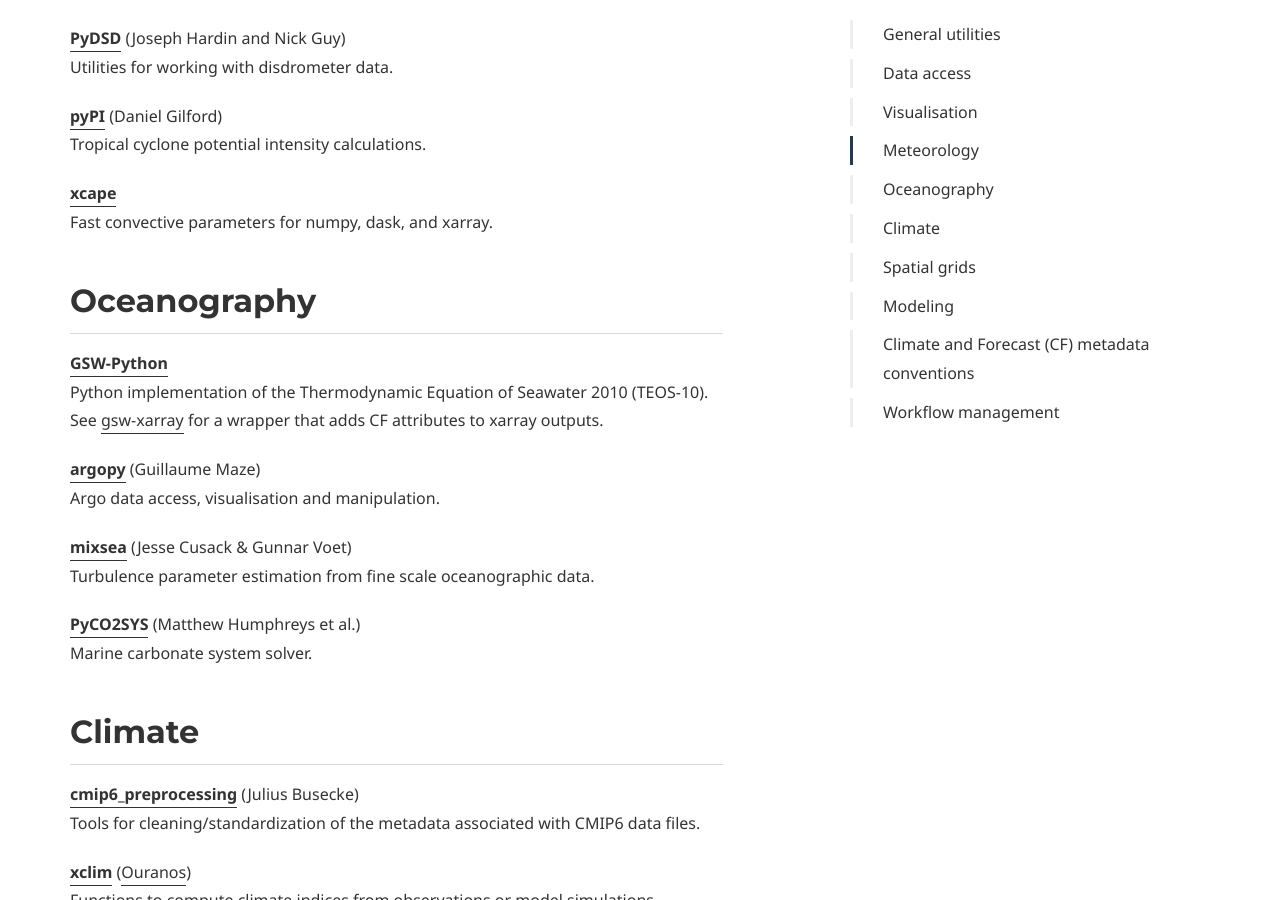
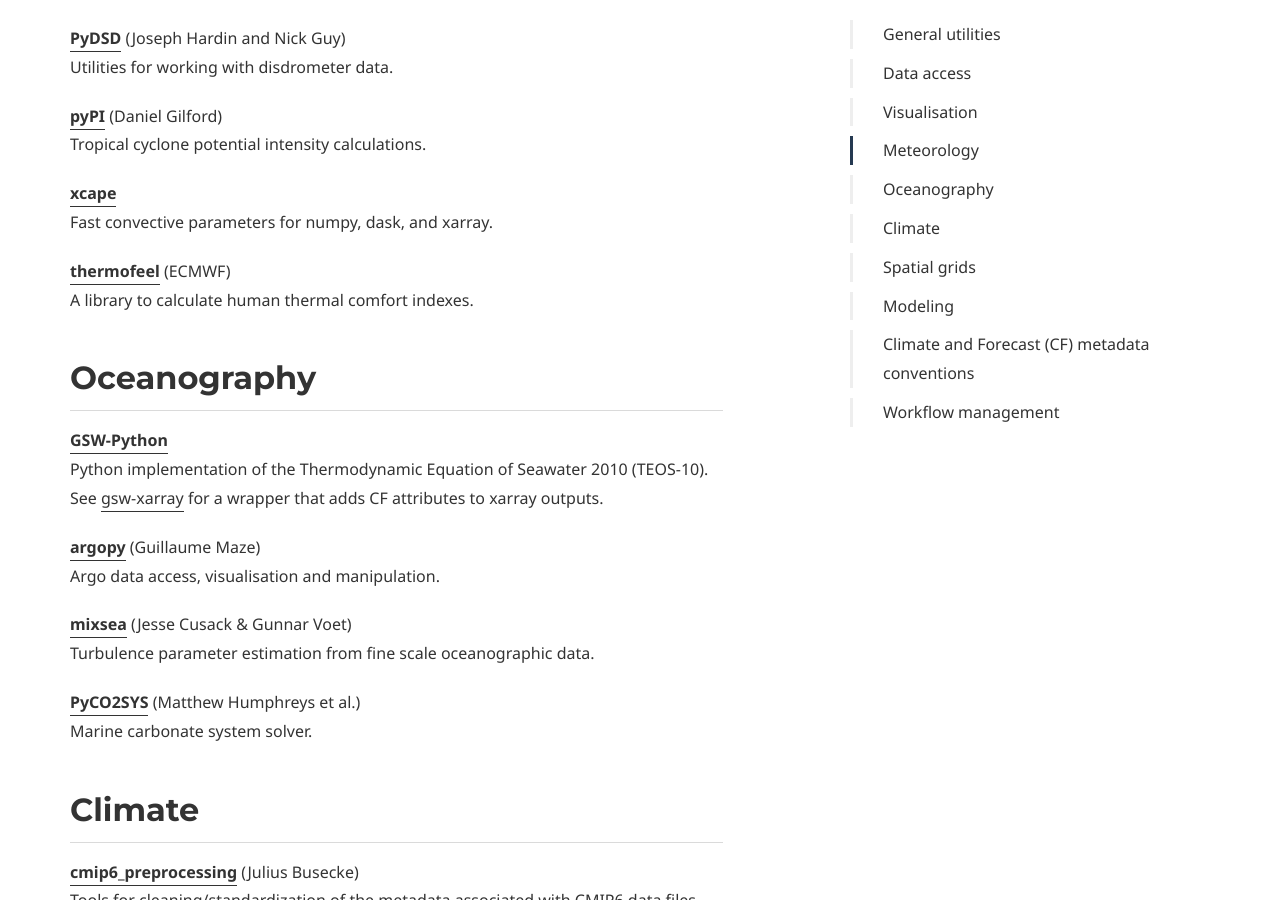
Before and after one commit to PyAOS/pyaos.github.io, a Jekyll site: the page built from packages.md, in a window 1280 px wide and 900 px high, scrolled down 3448 px. Built offline with Jekyll 4.4.1, drawn with Linux system fonts in a browser that asks for light colours; some web fonts are replaced.

Commit message:
Add thermofeel

```diff
--- a/packages.md
+++ b/packages.md
@@ -132,6 +132,9 @@
 **[xcape](https://xcape.readthedocs.io/en/latest/)**
 Fast convective parameters for numpy, dask, and xarray.
 
+**[thermofeel](https://thermofeel.readthedocs.io/)** (ECMWF)
+A library to calculate human thermal comfort indexes.
+
 ## Oceanography
 
 **[GSW-Python](https://teos-10.github.io/GSW-Python/)**
```
